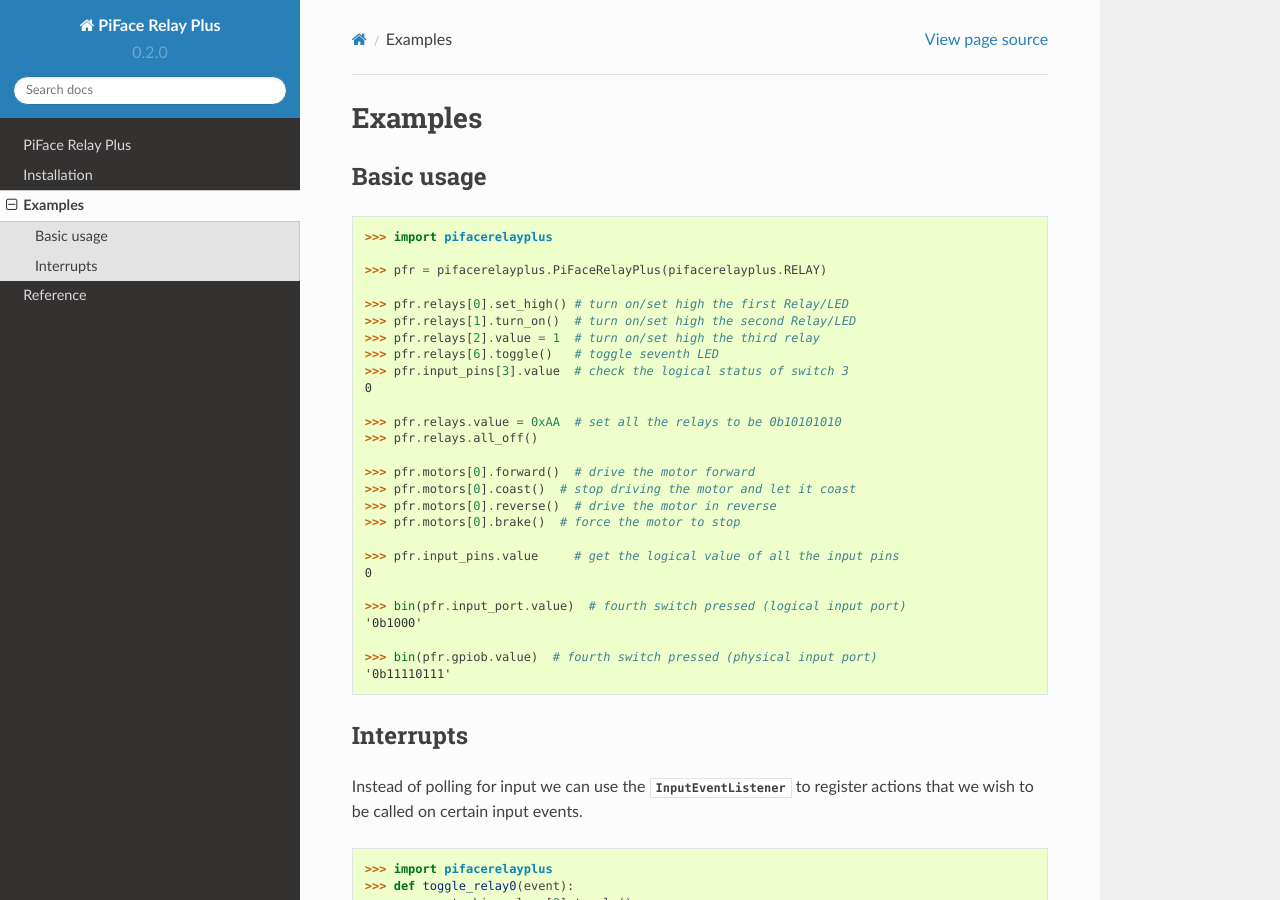
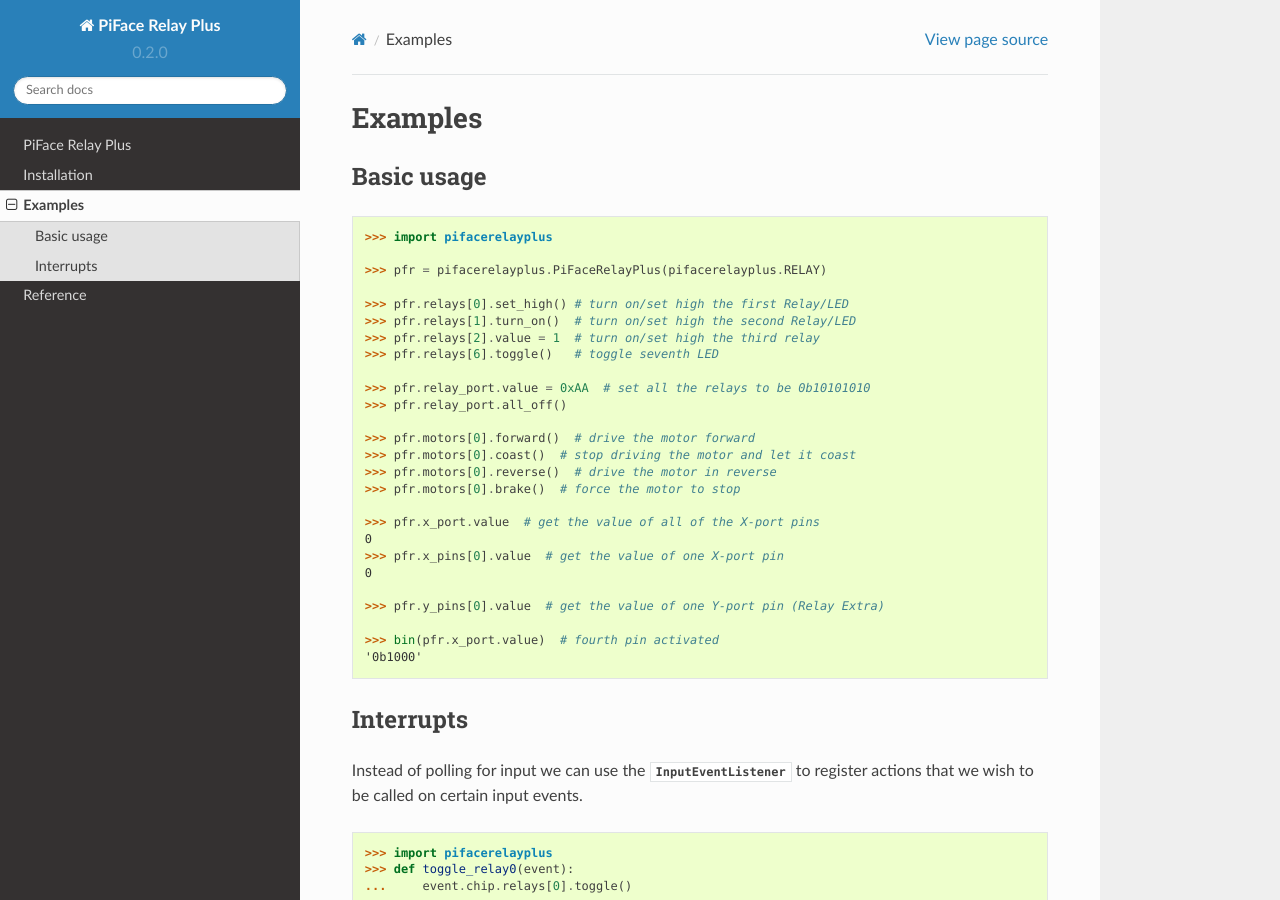
Before and after one commit to piface/pifacerelayplus, a Sphinx documentation site: the page built from docs/example.rst, in a window 1280 px wide and 900 px high. Built offline with Sphinx 7.4.7 and the Read the Docs theme 2.0.0, drawn with Linux system fonts in a browser that asks for light colours.

Commit message:
updated docs

```diff
--- a/docs/example.rst
+++ b/docs/example.rst
@@ -15,28 +15,24 @@
     >>> pfr.relays[1].turn_on()  # turn on/set high the second Relay/LED
     >>> pfr.relays[2].value = 1  # turn on/set high the third relay
     >>> pfr.relays[6].toggle()   # toggle seventh LED
-    >>> pfr.input_pins[3].value  # check the logical status of switch 3
-    0
 
-    >>> pfr.relays.value = 0xAA  # set all the relays to be 0b10101010
-    >>> pfr.relays.all_off()
+    >>> pfr.relay_port.value = 0xAA  # set all the relays to be 0b10101010
+    >>> pfr.relay_port.all_off()
 
     >>> pfr.motors[0].forward()  # drive the motor forward
     >>> pfr.motors[0].coast()  # stop driving the motor and let it coast
     >>> pfr.motors[0].reverse()  # drive the motor in reverse
     >>> pfr.motors[0].brake()  # force the motor to stop
 
-    >>> pfr.input_pins.value     # get the logical value of all the input pins
+    >>> pfr.x_port.value  # get the value of all of the X-port pins
+    0
+    >>> pfr.x_pins[0].value  # get the value of one X-port pin
     0
 
-    >>> bin(pfr.input_port.value)  # fourth switch pressed (logical input port)
+    >>> pfr.y_pins[0].value  # get the value of one Y-port pin (Relay Extra)
+
+    >>> bin(pfr.x_port.value)  # fourth pin activated
     '0b1000'
-
-    >>> bin(pfr.gpiob.value)  # fourth switch pressed (physical input port)
-    '0b11110111'
-
-.. note: Values are active low on GPIO Port B. This is hidden by the software
-   libraries unless you inspect the GPIOB register.
 
 
 Interrupts
```
Also changed, not shown: docs/pifacerelayplus.rst (+4 -4 lines).
